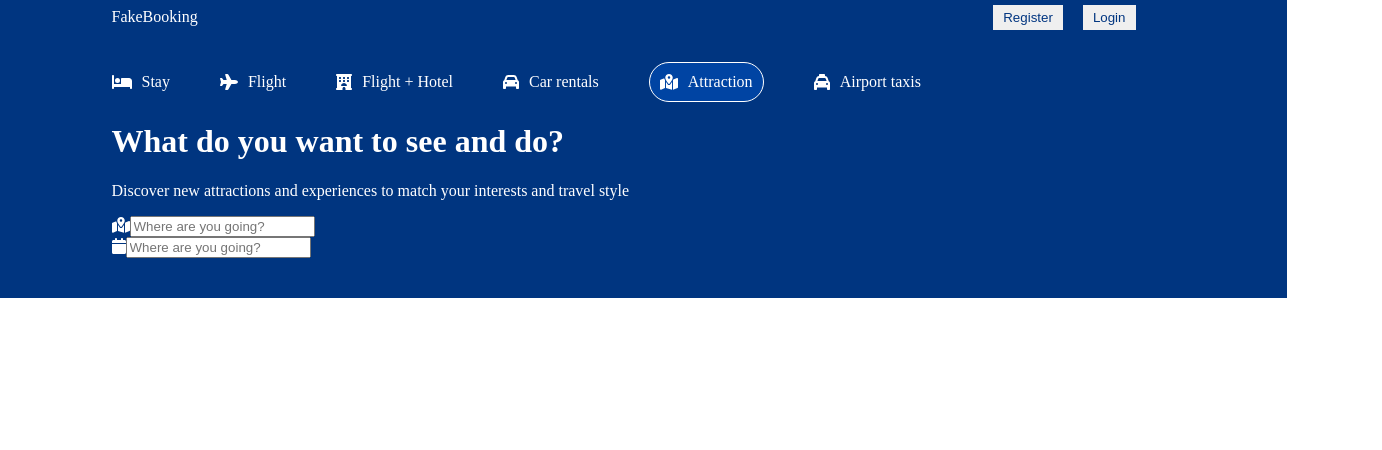
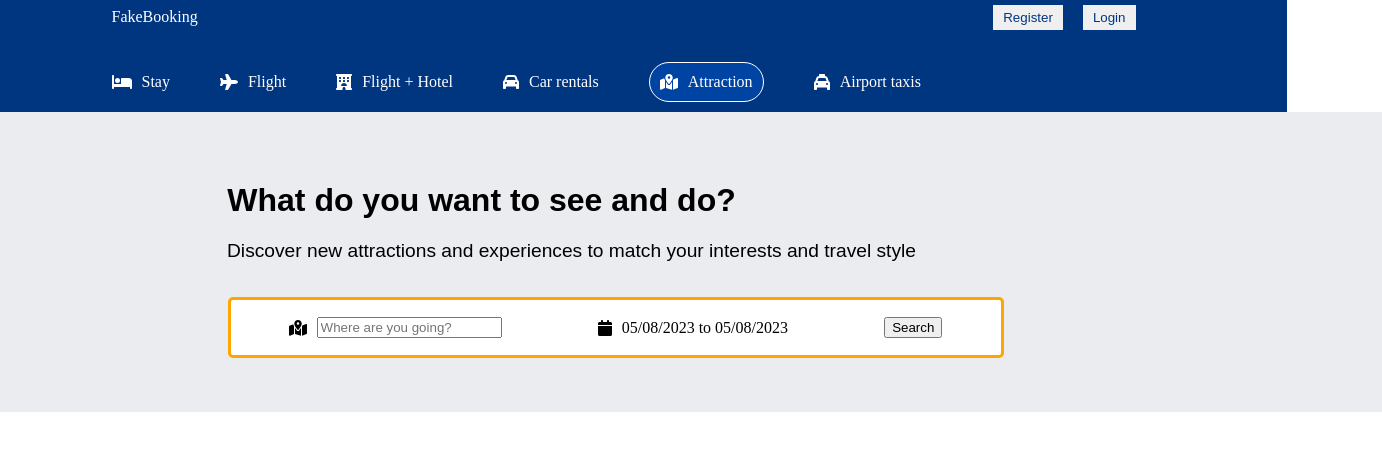
Before and after one commit to quoc73/MDM-final-project, a React (Create React App) app in the folder fe/fe/: page / in a window 1280 px wide. Shown: the top 450 px of the page, 1382 px wide, since content can reach past the window. Built offline with nearby package versions, Linux system fonts and the light colour scheme.

Commit message:
add search button and calendar

```diff
--- a/fe/fe/package.json
+++ b/fe/fe/package.json
@@ -10,7 +10,9 @@
     "@testing-library/jest-dom": "^5.16.5",
     "@testing-library/react": "^13.4.0",
     "@testing-library/user-event": "^13.5.0",
+    "date-fns": "^2.30.0",
     "react": "^18.2.0",
+    "react-date-range": "^1.4.0",
     "react-dom": "^18.2.0",
     "react-router-dom": "^6.11.1",
     "react-scripts": "5.0.1",
--- a/fe/fe/src/component/header/header.css
+++ b/fe/fe/src/component/header/header.css
@@ -38,3 +38,71 @@
     background-color: #0159d4;
     transition: .5s;
 }
+.searchAttraction{
+    background-color: #ebecef;
+    color: white;
+    justify-content: center;
+    margin-top: 10px;
+    margin-left: -230px;
+    width: 1500px;
+    height: 300px;
+    position: absolute;
+}
+
+.headerTitle{
+    font: 2em arial ;
+    font-weight:bold;
+    margin-top: 70px;
+    margin-right: 300px;
+    text-align: center;
+    color: black;
+}
+.headerDescription{
+    font: 1.2em arial ;
+    margin-top: 0px;
+    margin-right: 120px;
+    text-align: center;
+    color: black;
+}
+.headerSearch{
+    height:35px;
+    background-color: white;
+    border: 3px solid orange;
+    display: flex;
+    align-items: center;
+    justify-content: space-around;
+    width: 50%;
+    margin-top: 35px;
+    margin-left: 346px;
+    padding: 10px;
+    border-radius: 5px;
+    position: relative;
+
+}
+.headerIcon{
+    color: black;
+}
+.headerSearchItem{
+    display: flex;
+    gap:10px;
+    align-items: center;
+}
+.headerSearchInput{
+    width: 50%;
+    border: none;
+    outline: none;
+    margin-left: 0px;
+
+}
+.headerSearchText{
+    color: black;
+    cursor: pointer;
+}
+
+.calendar{
+    position: absolute;
+    margin-top: 410px;
+}
+.button{
+    background-color:blue ;
+}
--- a/fe/fe/src/component/header/header.jsx
+++ b/fe/fe/src/component/header/header.jsx
@@ -1,9 +1,20 @@
 import { FontAwesomeIcon } from '@fortawesome/react-fontawesome'
 import { faBed, faCalendar, faCar, faHotel, faMapLocationDot, faPlane, faTaxi} from '@fortawesome/free-solid-svg-icons'
 import "./header.css"
-
-
+import { DateRange} from 'react-date-range';
+import { useState } from 'react';
+import 'react-date-range/dist/styles.css'; // main css file
+import 'react-date-range/dist/theme/default.css'; // theme css file
+import {format}from "date-fns"
 const Header = () =>{
+    const [openDate,setOpenDate]=useState(false)
+    const [date, setDate] = useState([
+        {
+          startDate: new Date(),
+          endDate: new Date(),
+          key: 'selection'
+        }
+      ]);
     return <div className="header">
         <div className="headerContainer">
             <div className="headerList">
@@ -32,7 +43,8 @@ const Header = () =>{
                     <span>Airport taxis</span>
                 </div>
             </div>
-        <div className="searchAttraction">
+
+            <div className="searchAttraction">
                 <h1 className="headerTitle">
                 What do you want to see and do?
                 </h1>
@@ -41,17 +53,28 @@ const Header = () =>{
                 </p>
                 <div className="headerSearch">
                     <div className="headerSearchItem">
-                    <FontAwesomeIcon icon={faMapLocationDot} />
-                    <input type="text" placeholder='Where are you going?' className='headerSearchInput'/>
+                    <FontAwesomeIcon icon={faMapLocationDot } className='headerIcon' />
+                    <input type="text" placeholder='Where are you going?' className=''/>
                     </div>
-                </div>
                 <div className="headerSearchItem">
-                    <FontAwesomeIcon icon={faCalendar} />
-                    <input type="text" placeholder='Where are you going?' className='headerSearchInput'/>
+                    <FontAwesomeIcon icon={faCalendar} className='headerIcon'/>
+                    <span onClick={()=>setOpenDate(!openDate)} className='headerSearchText'>{`${format(date[0].startDate,"MM/dd/yyyy")} to ${format(date[0].endDate,"MM/dd/yyyy")} `}</span>
+                    {openDate && <DateRange
+                        editableDateInputs={true}
+                        onChange={item => setDate([item.selection])}
+                        moveRangeOnFirstSelection={false}
+                        ranges={date} className="calendar"
+                        />}
                     </div>
-                </div>
-        </div>
-        </div>
+                    <div className="headerSearchItem">
+                    <button className="headerbtn">Search</button>
+                    </div>
+            </div>
+            </div>
+            </div>
+            </div>
+
+
 }
 
 export default Header
```
Also changed, not shown: 1 other file (tests, documents, lock files or other folders).
